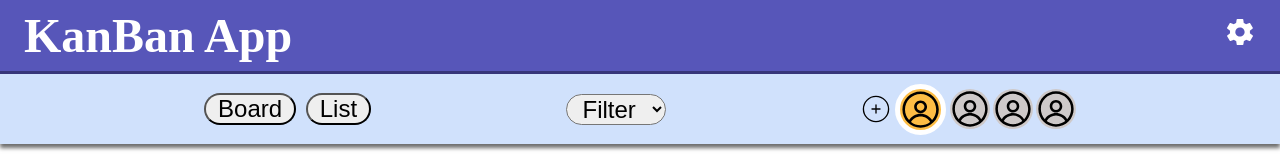
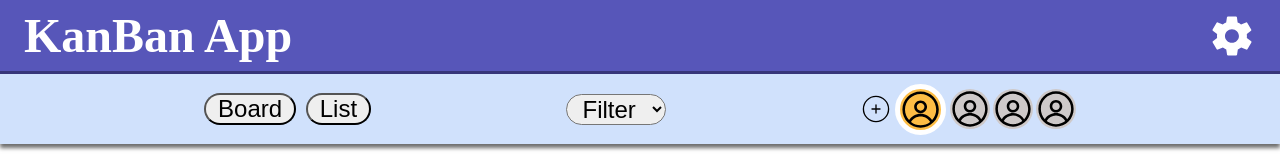
Before and after one commit to jumistrandberg/kanban_collab, a React (Vite) app: page / in a window 1280 px wide. Shown: the top 160 px of the page. Built offline with nearby package versions, Linux system fonts and the light colour scheme.

Commit message:
added styling to header

```diff
--- a/src/components/Header.jsx
+++ b/src/components/Header.jsx
@@ -8,9 +8,7 @@ const Header = () => {
     <header>
       <div className="logo_settings_div">
         <h1>KanBan App</h1>
-        <button className="settings_btn">
-          <IoMdSettings />
-        </button>
+        <IoMdSettings className="settings_btn" role="button" />
       </div>
       <div className="tools_div">
         <div className="tools_vue_div">
--- a/src/index.css
+++ b/src/index.css
@@ -19,15 +19,14 @@ h1 {
   align-items: center;
   justify-content: space-between;
   color: white;
-  z-index: 2;
   border-bottom: 3px solid #373679;
 }
 
 .settings_btn {
-  border: none;
+  /* border: none; */
   background-color: transparent;
   color: white;
-  font-size: 2rem;
+  font-size: 3rem;
 }
 
 .tools_div {
```
